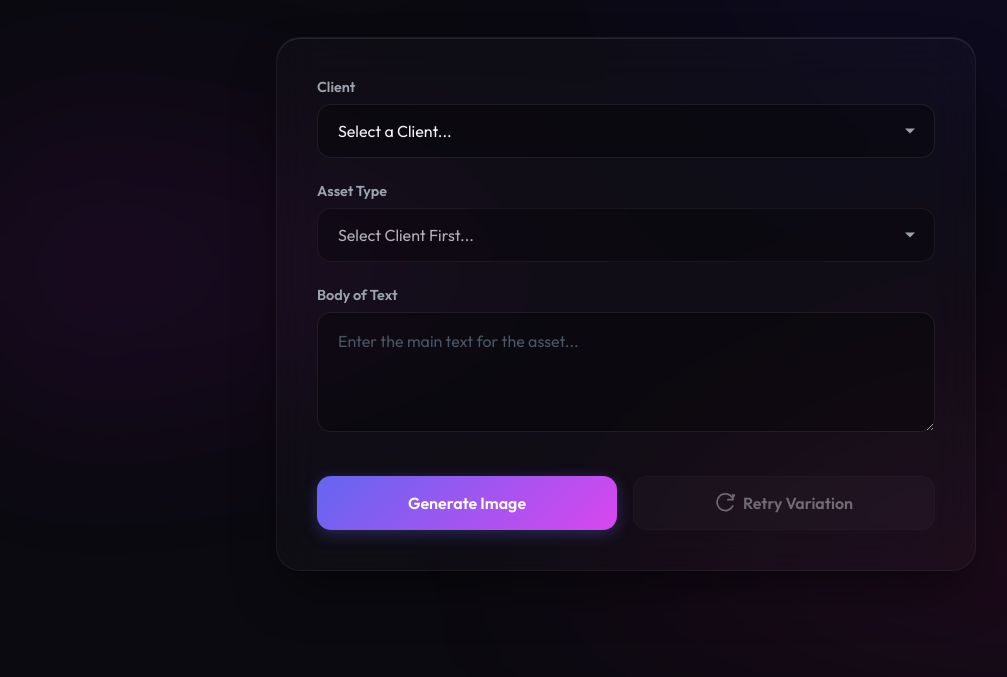
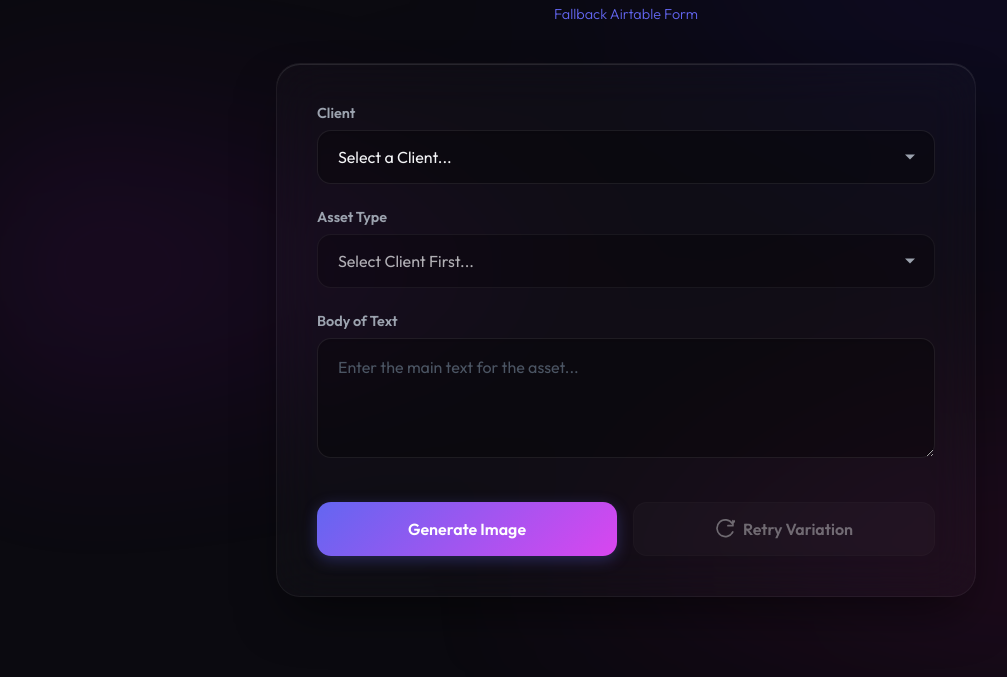
Before and after one commit to hermstadalex/image-bot, a plain HTML site: page index.html in a window 1280 px wide. Shown: the part 132-809 px from the top of the page, without its empty margins (14-1021 px from the left). Drawn offline with nearby package versions, Linux system fonts and the light colour scheme.

Commit message:
Added fallback Airtable link to header

```diff
--- a/index.html
+++ b/index.html
@@ -17,6 +17,7 @@
         <header>
             <h1>Podcast Asset Engine</h1>
             <p>High-fidelity visual prompt generator.</p>
+            <p style="margin-top: 0.5rem; font-size: 0.9rem;"><a href="https://airtable.com/applCqWbcYhfrQuLW/pagyIr2eEU3NNpqAi/form" target="_blank" style="color: var(--accent-primary); text-decoration: none;">Fallback Airtable Form</a></p>
         </header>
 
         <main class="glass-panel">
```
